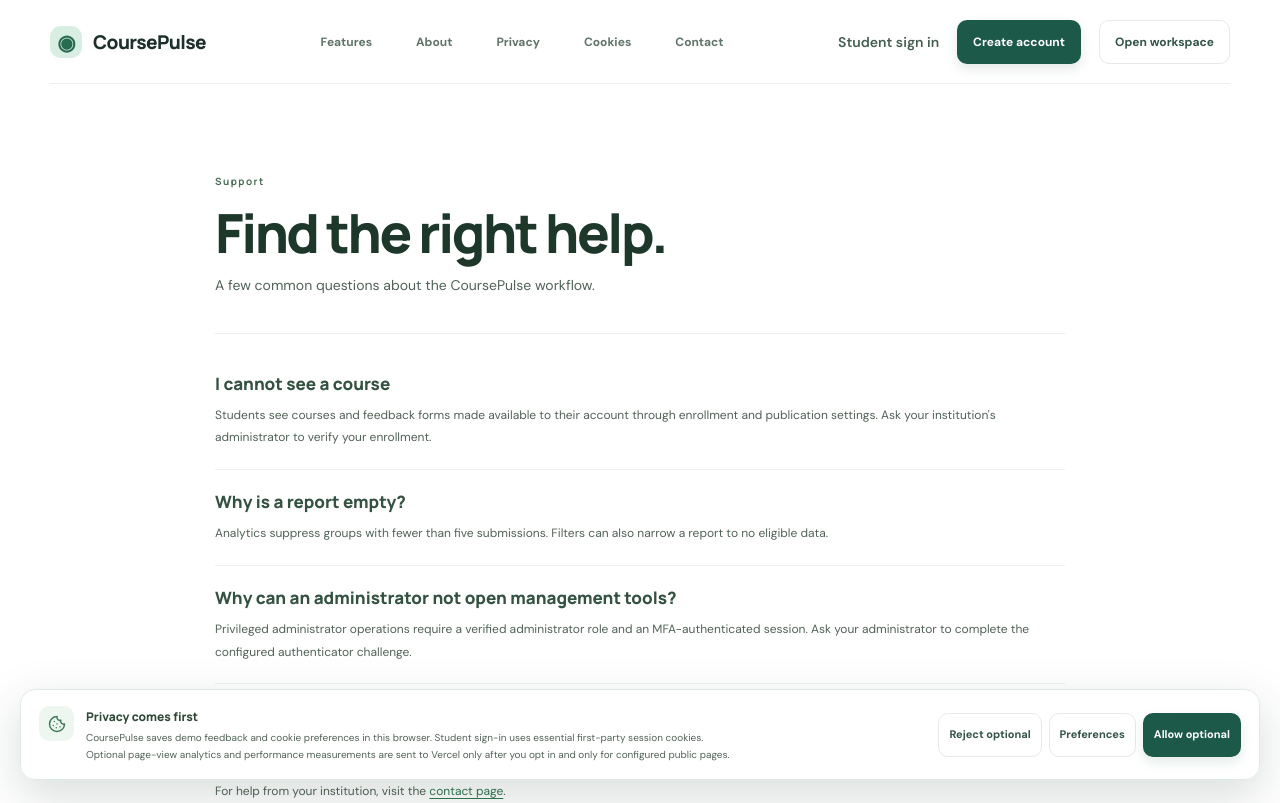
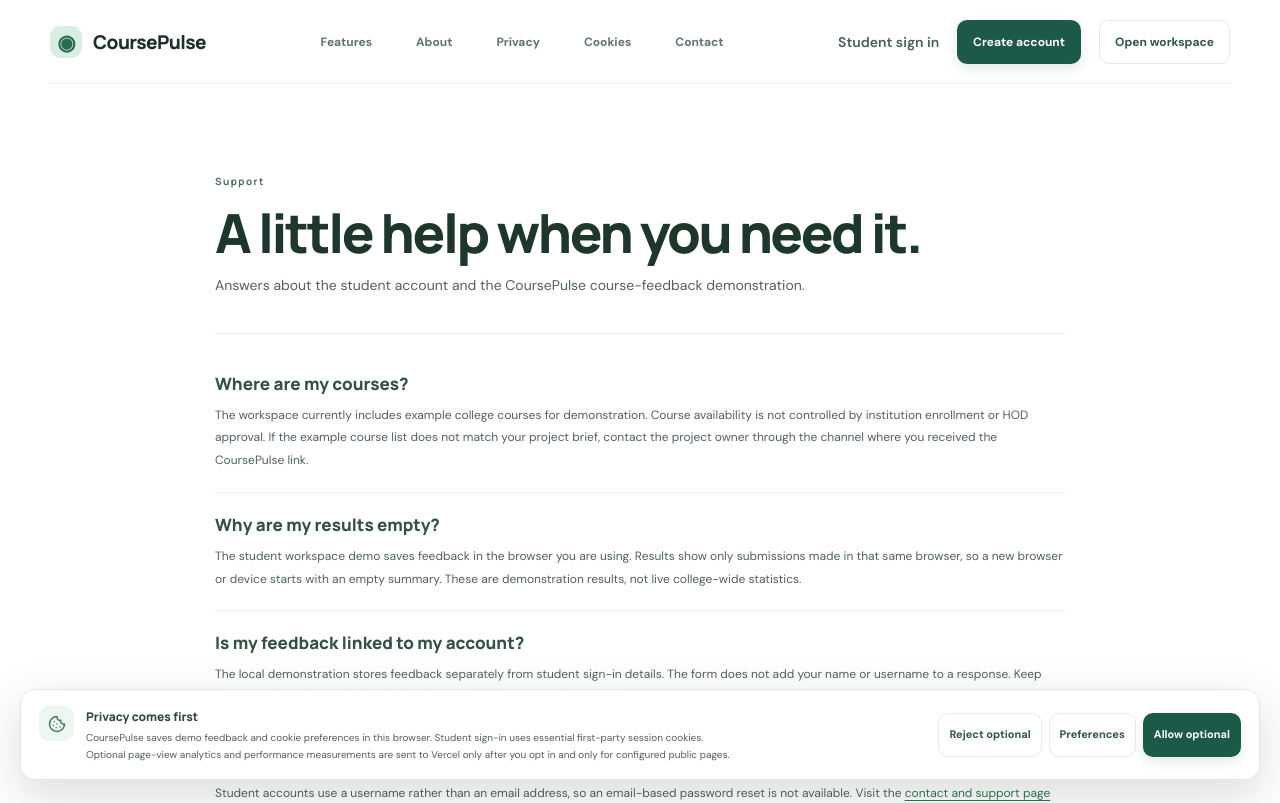
Before and after one commit to akashsharmapb09-cpu/coursePulse.site, a Next.js app: page /support in a window 1280 px wide. Shown: the top 803 px of the page. Built offline with nearby package versions, Linux system fonts and the light colour scheme; no server answers.

Commit message:
Align support FAQs with the student demo

```diff
--- a/app/support/page.tsx
+++ b/app/support/page.tsx
@@ -1,11 +1,37 @@
 import type { Metadata } from 'next';
 import Link from 'next/link';
 import { PublicPage } from '@/components/public-site';
-export const metadata: Metadata = { alternates: { canonical: '/support' }, title: 'Support', description: 'Help with CoursePulse accounts, feedback forms, and aggregate analytics.' };
-export default function SupportPage() { return <PublicPage eyebrow="Support" title="Find the right help." description="A few common questions about the CoursePulse workflow.">
-  <section><h2>I cannot see a course</h2><p>Students see courses and feedback forms made available to their account through enrollment and publication settings. Ask your institution's administrator to verify your enrollment.</p></section>
-  <section><h2>Why is a report empty?</h2><p>Analytics suppress groups with fewer than five submissions. Filters can also narrow a report to no eligible data.</p></section>
-  <section><h2>Why can an administrator not open management tools?</h2><p>Privileged administrator operations require a verified administrator role and an MFA-authenticated session. Ask your administrator to complete the configured authenticator challenge.</p></section>
-  <section><h2>How do I request account deletion?</h2><p>Sign in, open Account, and use the deletion-request workflow. The request may remain pending while an administrator reviews it.</p></section>
-  <p>For help from your institution, visit the <Link className="inline-link" href="/contact">contact page</Link>.</p>
-</PublicPage>; }
+
+export const metadata: Metadata = {
+  alternates: { canonical: '/support' },
+  title: 'Support',
+  description: 'Help with CoursePulse student accounts, the feedback demo, and local results.'
+};
+
+export default function SupportPage() {
+  return (
+    <PublicPage
+      eyebrow="Support"
+      title="A little help when you need it."
+      description="Answers about the student account and the CoursePulse course-feedback demonstration."
+    >
+      <section>
+        <h2>Where are my courses?</h2>
+        <p>The workspace currently includes example college courses for demonstration. Course availability is not controlled by institution enrollment or HOD approval. If the example course list does not match your project brief, contact the project owner through the channel where you received the CoursePulse link.</p>
+      </section>
+      <section>
+        <h2>Why are my results empty?</h2>
+        <p>The student workspace demo saves feedback in the browser you are using. Results show only submissions made in that same browser, so a new browser or device starts with an empty summary. These are demonstration results, not live college-wide statistics.</p>
+      </section>
+      <section>
+        <h2>Is my feedback linked to my account?</h2>
+        <p>The local demonstration stores feedback separately from student sign-in details. The form does not add your name or username to a response. Keep comments general and do not include personal or confidential information.</p>
+      </section>
+      <section>
+        <h2>I forgot my password. What can I do?</h2>
+        <p>Student accounts use a username rather than an email address, so an email-based password reset is not available. Visit the <Link className="inline-link" href="/contact">contact and support page</Link> for the current project-owner contact route. Never send anyone your password or sign-in codes.</p>
+      </section>
+      <p>Still stuck? See the <Link className="inline-link" href="/contact">contact information</Link> and use the channel where the project was shared.</p>
+    </PublicPage>
+  );
+}
```
